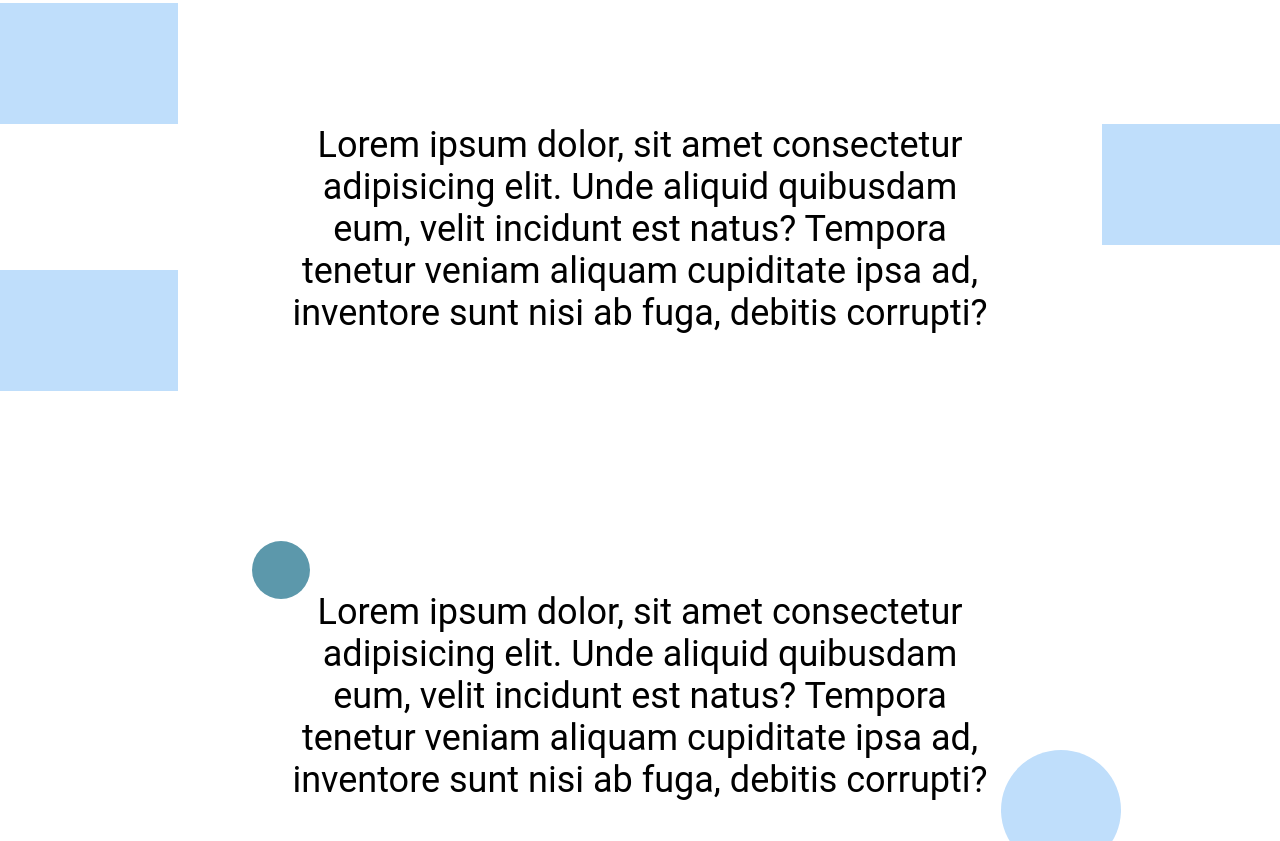
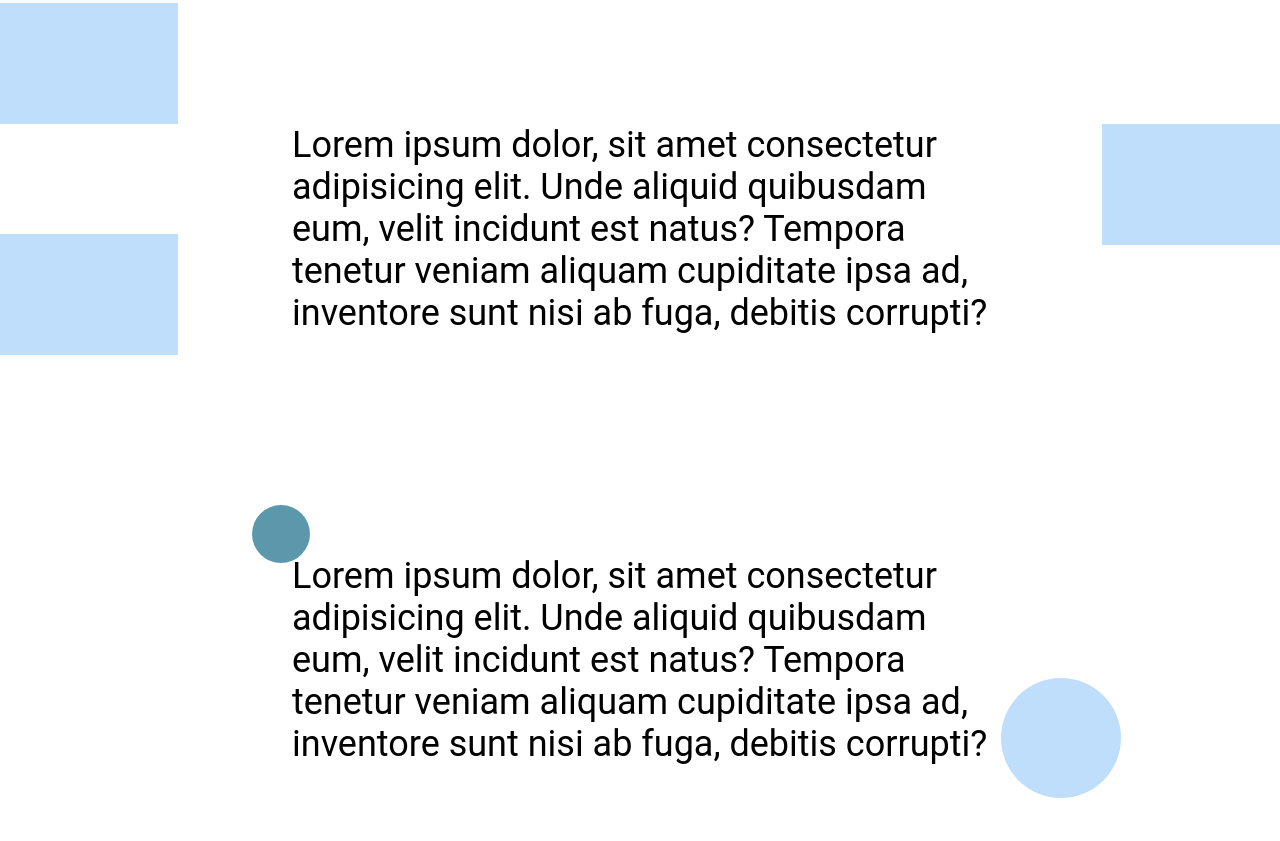
Before and after one commit to Kiberg6615/homework, a plain HTML site: page Homework 4/index.html in a window 1280 px wide. Shown: the part 1220-2061 px from the top of the page. Drawn offline with nearby package versions, Linux system fonts and the light colour scheme.

Commit message:
Add files via upload

```diff
--- a/Homework 4/Style.css/Style.css
+++ b/Homework 4/Style.css/Style.css
@@ -40,8 +40,7 @@ background-image: url(../Backround/pexels-harrison-candlin-2441454\ 1\ \(2\).png
 background-repeat: no-repeat;
 background-size: cover;
 background-position: center;
-padding-top: 138px;
-padding-bottom: 191px;
+padding: 138px 0px 191px;
 }
 
 .background_title{
@@ -142,21 +141,18 @@ position: relative;
 
 .text_midle{
     position: relative;
-    width: 696px;
-    height: 246px;
+    max-width: 696px;
     font-family: 'Roboto';
     font-weight: 400;
     font-size: 36px;
     line-height: 42px;
-    text-align: center;
     margin: 221px auto;
 
 
 
 }
 
-.item_left_top::before{
-    content: '';
+.item_left_top{
     position: absolute;
     width: 178px;
     height: 121px;
@@ -168,8 +164,7 @@ position: relative;
 
 }
 
-.item_left_bot::before{
-    content:'';
+.item_left_bot{
     position: absolute;
     width: 178px;
     height: 121px;
@@ -178,8 +173,7 @@ position: relative;
 
 }
 
-.item_right_midle::after{
-    content: '';
+.item_right_midle{
     position: absolute;
     width: 178px;
     height: 121px;
@@ -194,10 +188,8 @@ position: relative;
     font-family: 'Roboto';
     font-weight: 400;
     font-size: 36px;
-    width: 696px;
-    height: 246px;
+    max-width: 696px;
     line-height: 42px;
-    text-align: center;
     margin: 0px auto;
     margin-top: 216px;
     margin-bottom: 123px;
```
